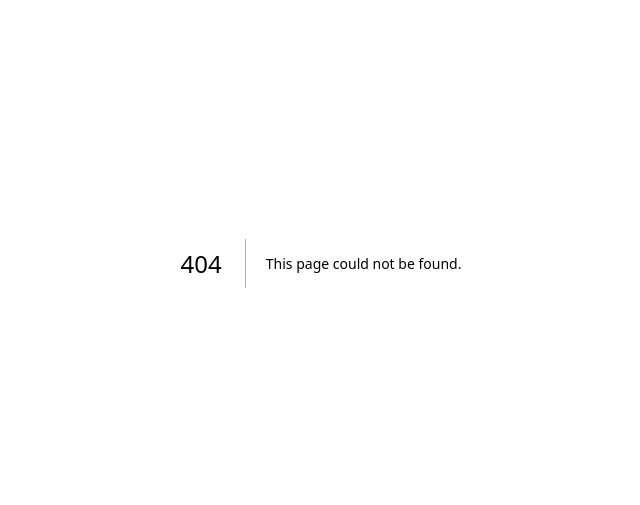
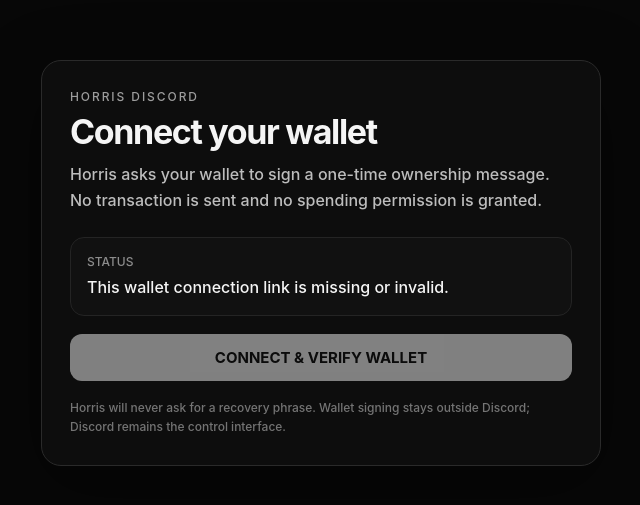
Before and after one commit to mushee-io/horris-discord, a Next.js app: page /wallet/connect in a window 1280 px wide. Before the commit this address had no page. Shown: the part 137-642 px from the top of the page, without its empty margins (319-959 px from the left). Built offline with nearby package versions, Linux system fonts and the light colour scheme.

Commit message:
Add wallet connection page

```diff
--- /dev/null
+++ b/app/wallet/connect/page.tsx
@@ -0,0 +1,11 @@
+import WalletConnectClient from "../../../components/WalletConnectClient";
+
+type Props = {
+  searchParams: Promise<{ token?: string | string[] }>;
+};
+
+export default async function WalletConnectPage({ searchParams }: Props) {
+  const params = await searchParams;
+  const token = typeof params.token === "string" ? params.token : "";
+  return <WalletConnectClient token={token} />;
+}
```
